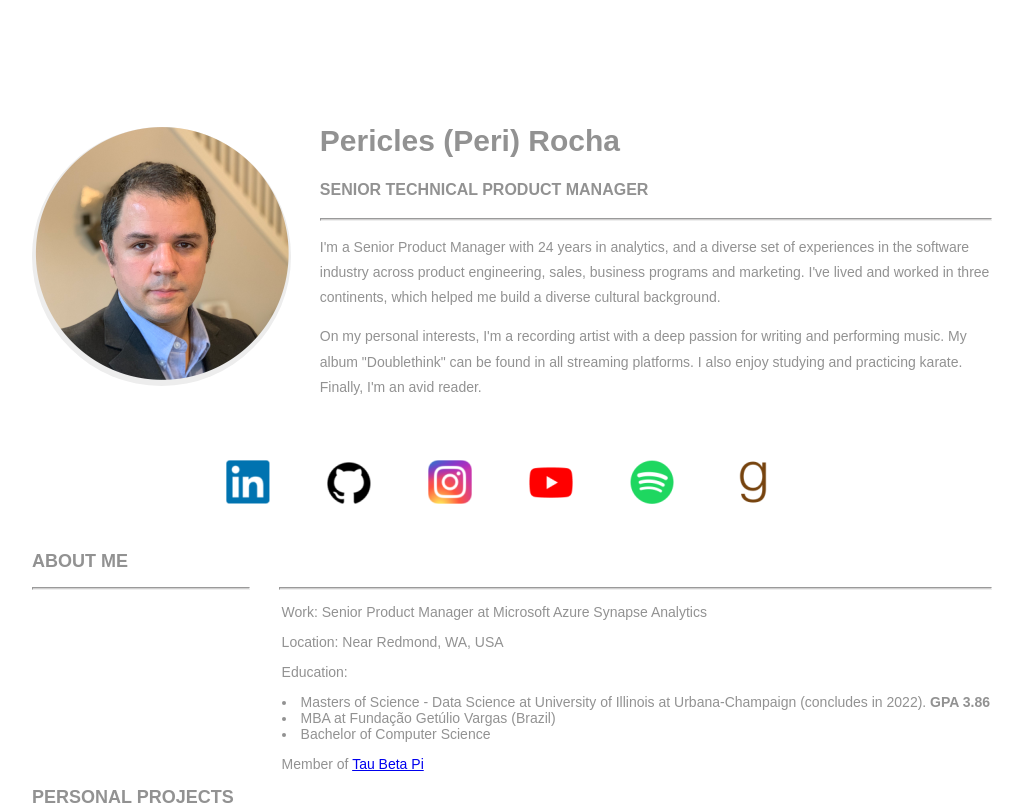
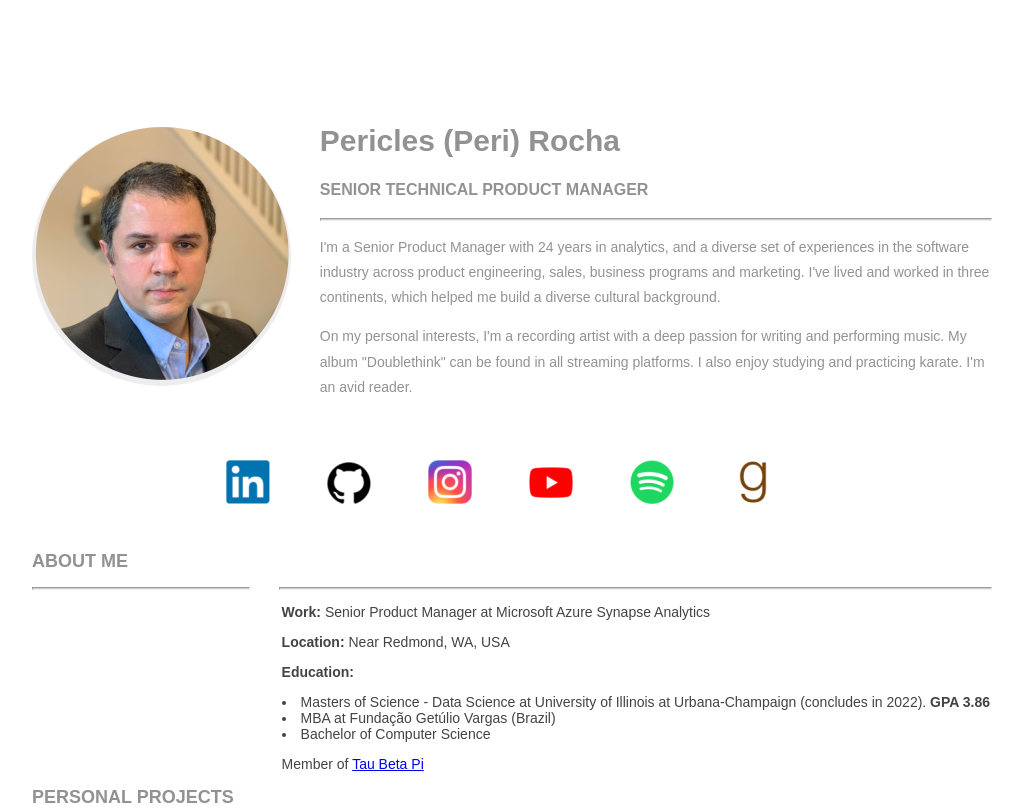
Before and after one commit to periclesrocha/periclesrocha.github.io, a plain HTML site: page index.html in a window 1280 px wide. Shown: the top 811 px of the page, without its empty margins (128-1151 px from the left). Drawn offline with Linux system fonts and the light colour scheme.

Commit message:
New style

```diff
--- a/AboutPageAssets/styles/aboutPageStyle.css
+++ b/AboutPageAssets/styles/aboutPageStyle.css
@@ -99,10 +99,10 @@ header .socialNetworkNavBar .socialNetworkNav img:hover {
 	font-family: ProximaNova;
 	font-size: 14px;
 	font-weight: 100;
-	color: rgba(208,207,207,1.00);
+	color: rgba(68,67,67,1.00);
 }
 .mainContent .section1 .section1Content span {
-	color: rgba(146,146,146,1.00);
+	color: rgba(68,67,67,1.00);
 	font-family: sans-serif;
 }
 .section2 .sectionContentTitle {
--- a/index.html
+++ b/index.html
@@ -26,7 +26,7 @@
     <h3>SENIOR TECHNICAL PRODUCT MANAGER</h3>
     <hr>
     <p>I'm a Senior Product Manager with 24 years in analytics, and a diverse set of experiences in the software industry across product engineering, sales, business programs and marketing. I've lived and worked in three continents, which helped me build a diverse cultural background.</p>
-    <p>On my personal interests, I'm a recording artist with a deep passion for writing and performing music. My album "Doublethink" can be found in all streaming platforms. I also enjoy studying and practicing karate. Finally, I'm an avid reader.&nbsp; &nbsp; &nbsp; &nbsp;&nbsp;</p>
+    <p>On my personal interests, I'm a recording artist with a deep passion for writing and performing music. My album "Doublethink" can be found in all streaming platforms. I also enjoy studying and practicing karate. I'm an avid reader.</p>
   </section>
   <!-- Links to Social network accounts -->
   <aside class="socialNetworkNavBar">
@@ -77,9 +77,9 @@
     <hr class="sectionTitleRule2">
     <div class="section1Content">
 		<span>
-			<p>Work: Senior Product Manager at Microsoft Azure Synapse Analytics</p>
-			<p>Location: Near Redmond, WA, USA</p>
-			<p>Education:
+			<p><b>Work:</b> Senior Product Manager at Microsoft Azure Synapse Analytics</p>
+			<p><b>Location:</b> Near Redmond, WA, USA</p>
+			<p><b>Education:</b>
 	    <li> Masters of Science - Data Science at University of Illinois at Urbana-Champaign (concludes in 2022). <b>GPA 3.86</b></li>
 	    <li> MBA at Fundação Getúlio Vargas (Brazil)</li>
 	    <li> Bachelor of Computer Science</li>
```
